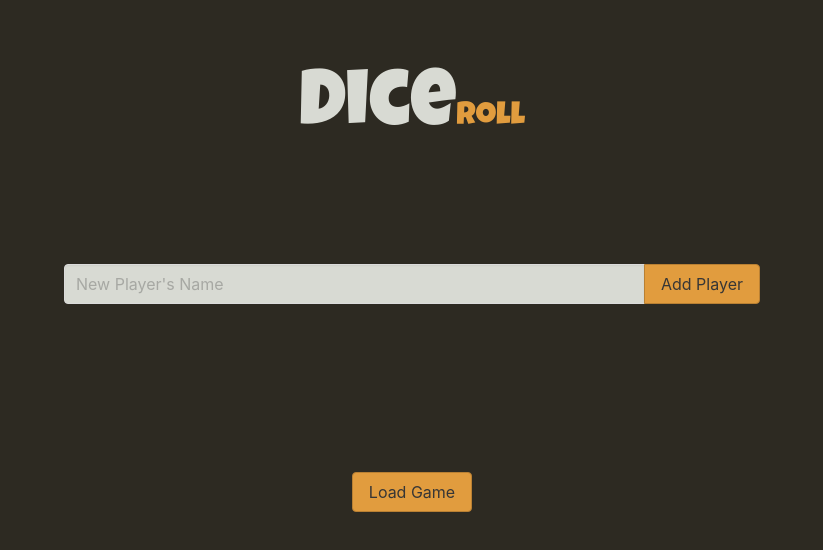
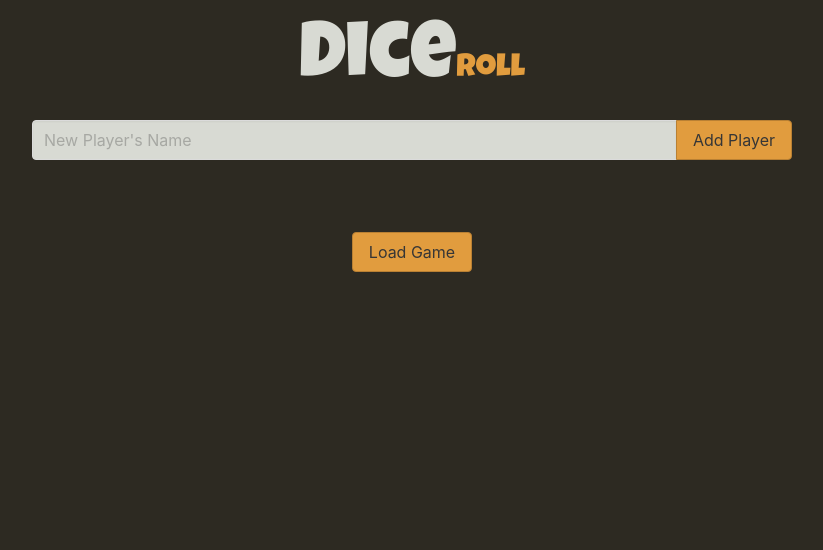
Before and after one commit to notyeninja/dice-game, an Angular app: page / in a window 1280 px wide. Shown: the top 550 px of the page, without its empty margins (228-1051 px from the left). Built offline with nearby package versions, Linux system fonts and the light colour scheme.

Commit message:
completed style on the home page

```diff
--- a/src/app/home/home.component.html
+++ b/src/app/home/home.component.html
@@ -1,15 +1,15 @@
-<section class="section game-title has-text-centered">
+<section class="section game-title has-text-centered is-paddingless">
   <h1>Dice</h1>
   <h1 [ngClass]="{'game-title-animate': animateTitle}">Roll</h1>
 </section>
-<section class="section">
+<section class="section is-paddingless">
   <div class="columns">
     <div class="column is-8 is-offset-2">
       <app-add-player (onPlayerAdd)="playerAdd($event)"></app-add-player>
     </div>
   </div>
 
-  <section class="section is-clipped">
+  <section class="section is-clipped is-paddingless">
     <div class="columns">
       <div class="column is-8 is-offset-2">
         <app-player-name-list [names]="players"></app-player-name-list>
--- a/src/styles.css
+++ b/src/styles.css
@@ -14,6 +14,7 @@ body{
   font-size: 5rem;
   color: #d8dad3;;
 }
+
 .game-title h1:nth-child(2){
   font-size: 2rem;
   transition: all 0.8s linear;
@@ -24,14 +25,13 @@ body{
   transform: rotate(360deg);
 }
 
-
 .button{
   background-color: #e19c3e;
   border-color:#b98033;
 }
 
 .box{
-  background-color: #ebc084;
+  background-color: #eec995;/*#ebc084;*/
   border-color:#b98033;
 }
 
```
